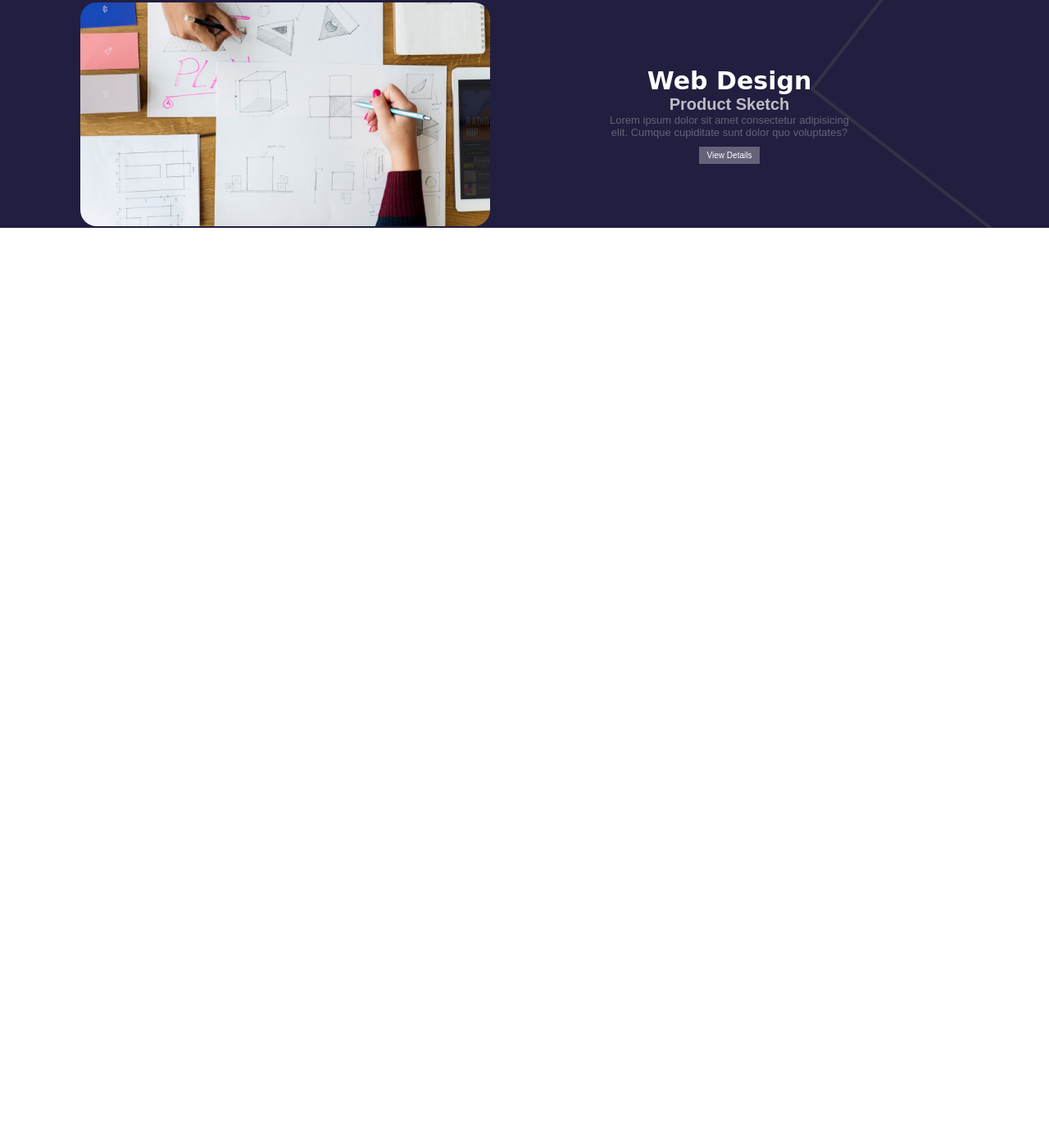
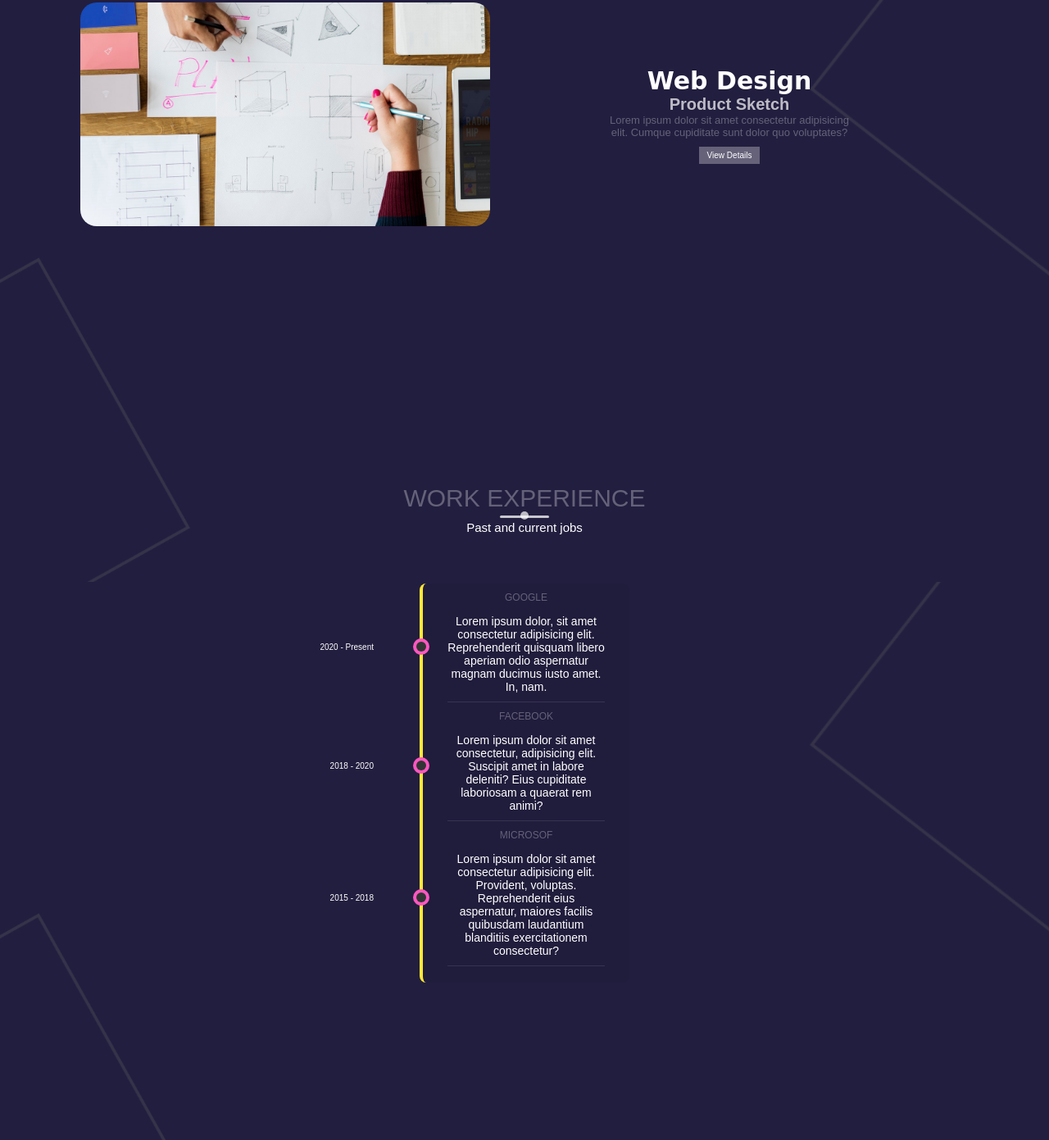
Before and after one commit to darckalias/darckalias.github.io, a plain HTML site: page index.html in a window 1280 px wide. Shown: the part 3290-4681 px from the top of the page at 82% size. Before the commit the page ends 3568 px from the top, so only its background shows below. Drawn offline with nearby package versions, Linux system fonts and the light colour scheme.

Commit message:
add the experience section

```diff
--- a/index.html
+++ b/index.html
@@ -125,7 +125,8 @@
       </section>
 
 
-    <section class="container3">
+
+
 
       <section class="portfolio" id="portfolio">
         <nav class="container3">
@@ -182,10 +183,32 @@
 
 
 
+    <section class="container4">
 
 
+      <nav class="Experience">
+        <nav class="section-heading">
+          <h1>Work experience</h1>
+          <h6>Past and current jobs</h6>
+        </nav>
+        <nav class="timeLine">
+          <ul>
+              <li class="date" data-date="2020 - Present">
+                <h1>Google</h1>
+                <p>Lorem ipsum dolor, sit amet consectetur adipisicing elit. Reprehenderit quisquam libero aperiam odio aspernatur magnam ducimus iusto amet. In, nam.</p>
+              </li>
+              <li class="date" data-date="2018 - 2020">
+                <h1>Facebook</h1>
+                <p>Lorem ipsum dolor sit amet consectetur, adipisicing elit. Suscipit amet in labore deleniti? Eius cupiditate laboriosam a quaerat rem animi?</p>
+              </li>
+              <li class="date" data-date="2015 - 2018">
+                <h1>Microsof</h1>
+                <p>Lorem ipsum dolor sit amet consectetur adipisicing elit. Provident, voluptas. Reprehenderit eius aspernatur, maiores facilis quibusdam laudantium blanditiis exercitationem consectetur?</p>
+              </li>
+          </ul>
+        </nav>
 
-
+    </nav>
 
     </section>
 
--- a/style.css
+++ b/style.css
@@ -404,7 +404,6 @@ transform: skewY(0);
 .portfolio{
   height: 100vh;
 
-
 }
 
 .portfolio-item{
@@ -451,3 +450,69 @@ img{
   padding: 5px 10px;
   border-radius: 1rems;
 }
+
+.container4{
+  margin-top: 50rem;
+  height: 100vh;
+}
+
+.timeLine ul{
+  border-left: 4px solid #ffe838;
+  border-radius: .8rem;
+  background-color: rgba(0,0,0,0.05);
+  margin: 0 auto;
+  position: relative;
+  padding: 1rem;
+  list-style: none;
+  text-align: center;
+  width: 20%;
+}
+
+.timeLine h1{
+  font-size: 1.2rem;
+  text-transform: uppercase;
+  font-weight: 300;
+  margin-bottom: 1.4rem;
+  opacity: .3;
+}
+
+.timeLine .date{
+  border-bottom:  1px solid rgba(255, 255, 255, 0.1);
+  margin-bottom: 1rem;
+  padding-bottom: 1rem;
+  position: relative;
+  color: #fff;
+}
+
+.timeLine .date:nth-last-of-type{
+  padding-bottom: 0;
+  margin-bottom: 0;
+  border: none;
+}
+
+.timeLine .date::before,
+.timeLine .date::after{
+  position: absolute;
+  display: block;
+  top: 50%;
+  transform: translateY(-50%);
+}
+
+
+.timeLine .date::before{
+  content: attr(data-date);
+  left: -21rem;
+  text-align: right;
+  min-width: 12rem;
+  font-size: 1rem;
+}
+
+.timeLine .date::after{
+  content: '';
+  box-shadow: 0 0 0 4px #fd57bf;
+  border-radius: 100%;
+  left: -3.8rem;
+  height: 1.2rem;
+  width: 1.2rem;
+  background-color: #313534;
+}
```
